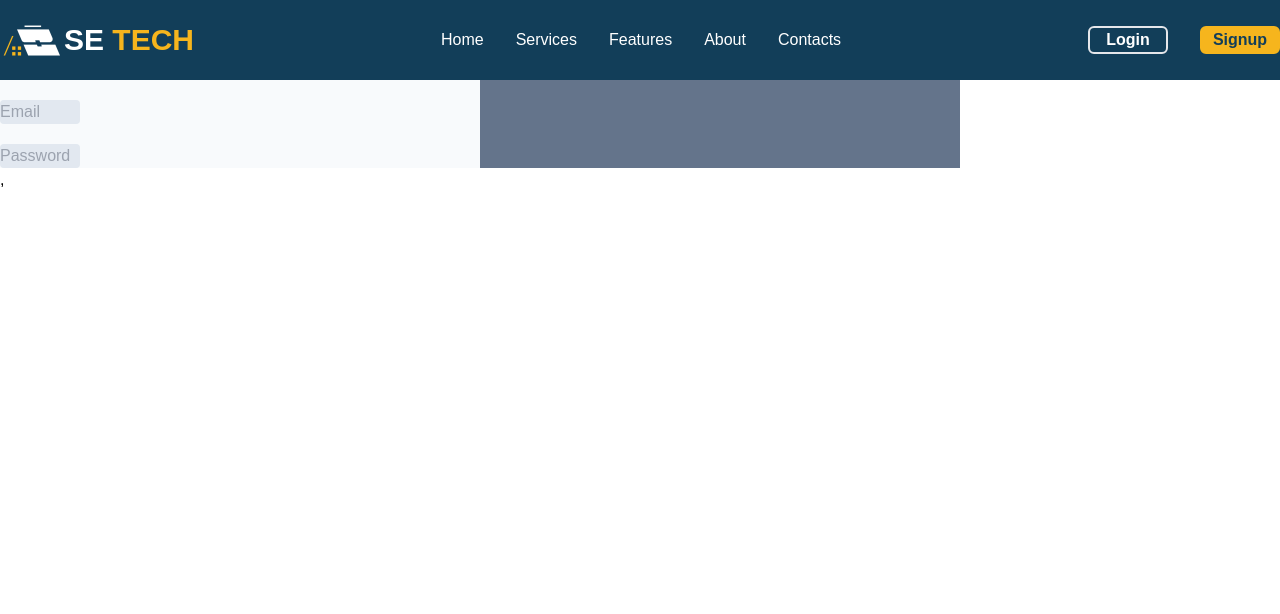
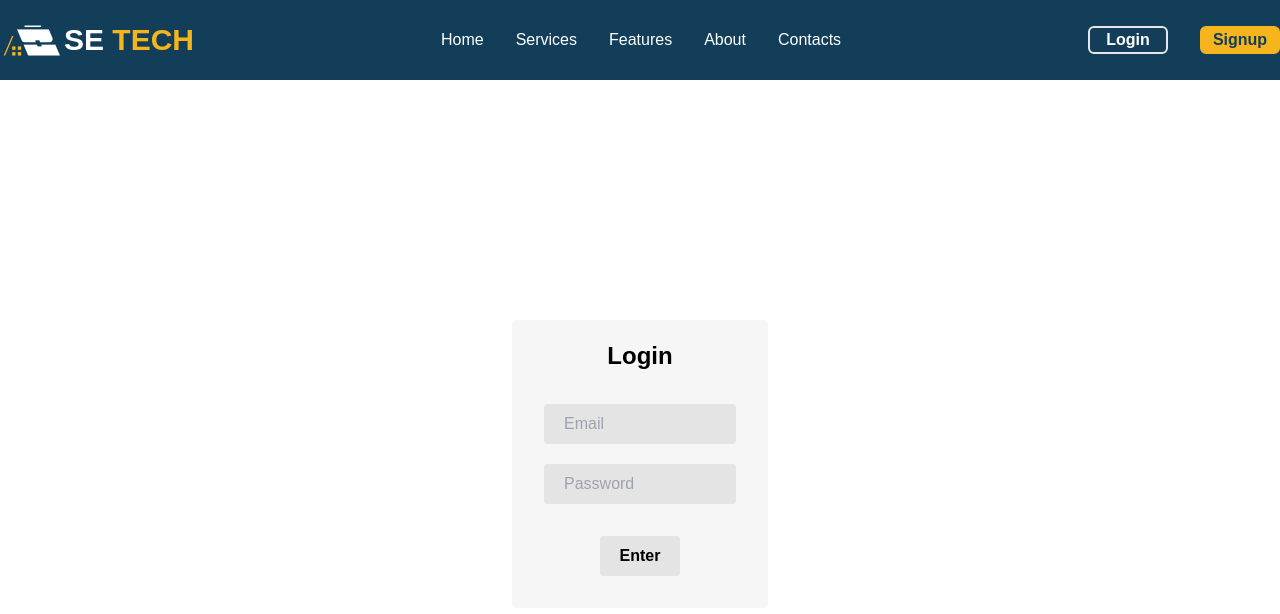
Before and after one commit to RaymartDev/SE-Thesis, a React (Vite) app in the folder frontend/: page /login in a window 1280 px wide. Shown: the top 614 px of the page. Built offline with nearby package versions, Linux system fonts and the light colour scheme.

Commit message:
Login and Register

```diff
--- a/frontend/src/Landing.jsx
+++ b/frontend/src/Landing.jsx
@@ -155,15 +155,19 @@ const Landing = () => {
                 <section className="container mx-auto mt-20">
                     <h1 className="text-5xl font-extrabold">Contact Us</h1>
                     <div className="grid grid-cols-2 gap-20">
-                        <div className=" bg-[#F6F6F6] p-10 mt-14 rounded">
+                        <div className="bg-[#F6F6F6] p-10 mt-14 rounded">
                             <h1 className="text-3xl font-bold">Get in Touch</h1>
                             <p className="mt-3 mb-3">Ask us anything or just say hi...</p>
 
-                            <input type="text" placeholder="Firstname" className="p-2 rounded"/> <input type="text" placeholder="Lastname" className="p-2 rounded"/><br />
-                            <input type="text" placeholder="Email Address" className="mt-5 w-5/6 p-2 rounded"/><br />
-                            <input type="text" placeholder="Phone Number" className="mt-5 w-5/6 p-2 rounded"/><br />
-                            <input type="text" placeholder="Message" className="mt-5 w-5/6 pb-32 text-left p-2 rounded"/><br />
-                            <button className="text-center bg-[#123E59] text-[#F6B51D]">Submit</button>
+                            <input type="text" placeholder="Firstname" className="py-2 px-5 rounded mr-5 mt-5 bg-[#E4E4E4]"/>
+                            <input type="text" placeholder="Lastname" className="py-2 px-5 rounded bg-[#E4E4E4]"/><br />
+                            <input type="text" placeholder="Email Address" className="mt-5 w-full py-2 px-5 rounded bg-[#E4E4E4]"/><br />
+                            <input type="text" placeholder="Phone Number" className="mt-5 w-full py-2 px-5 rounded bg-[#E4E4E4]"/><br />
+                            <input type="text" placeholder="Message" className="mt-5 w-full pb-32 text-left py-2 px-5 rounded bg-[#E4E4E4]"/><br />
+                            <div className="flex item-center justify-center">
+                                <button className="text-center font-bold bg-[#123E59] text-[#F6B51D] p-2 px-5 rounded mt-4">Submit</button>
+                            </div>
+
                         </div>
                         <div className="flex flex-col justify-around">
                             <div>
--- a/frontend/src/index.css
+++ b/frontend/src/index.css
@@ -6,7 +6,4 @@
     html {
         font-family: 'Outfit', sans-serif;
     }
-    p {
-        font-family: 'Poppins', sans-serif;
     }
-    }
--- a/frontend/src/views/Login.jsx
+++ b/frontend/src/views/Login.jsx
@@ -5,12 +5,12 @@ const Login = () => {
     return (
         <>
             <Navbar />
-            <section className="w-3/4 h-full bg-slate-500">
-                <section className="flex flex-col w-2/4 bg-slate-50 h-3/4">
-                    <input type="email" placeholder="Email" className="w-20 bg-slate-200 mt-5 rounded"/>
-                    <input type="password" placeholder="Password" className="w-20 bg-slate-200 mt-5 rounded"/>
+                <section className="container mx-auto flex flex-col items-center my-60 bg-[#F6F6F6] w-1/5 rounded">
+                    <h1 className="text-2xl font-bold mt-5">Login</h1>
+                    <input type="email" placeholder="Email" required className="w-9/12 mt-8 px-5 py-2 rounded bg-[#E4E4E4]"/>
+                    <input type="password" placeholder="Password" required className="w-9/12 mt-5 px-5 py-2 rounded bg-[#E4E4E4]"/>
+                    <button className="px-5 py-2 bg-[#E4E4E4] rounded font-bold my-8">Enter</button>
                 </section>
-            </section>
 
         </>
     )
--- a/frontend/src/views/Register.jsx
+++ b/frontend/src/views/Register.jsx
@@ -4,7 +4,13 @@ const Register = () => {
     return (
         <>
             <Navbar/>
-            Register
+            <section className="container mx-auto flex flex-col items-center my-60 bg-[#F6F6F6] w-1/5 rounded">
+                    <h1 className="text-2xl font-bold mt-5">Sign up</h1>
+                    <input type="text" placeholder="Name" required className="w-9/12 mt-8 px-5 py-2 rounded bg-[#E4E4E4]"/>
+                    <input type="email" placeholder="Email" required className="w-9/12 mt-5 px-5 py-2 rounded bg-[#E4E4E4]"/>
+                    <input type="password" placeholder="Password" required className="w-9/12 mt-5 px-5 py-2 rounded bg-[#E4E4E4]"/>
+                    <button className="px-5 py-2 bg-[#E4E4E4] rounded font-bold my-8">Register</button>
+            </section>
         </>
     )
 }
```
